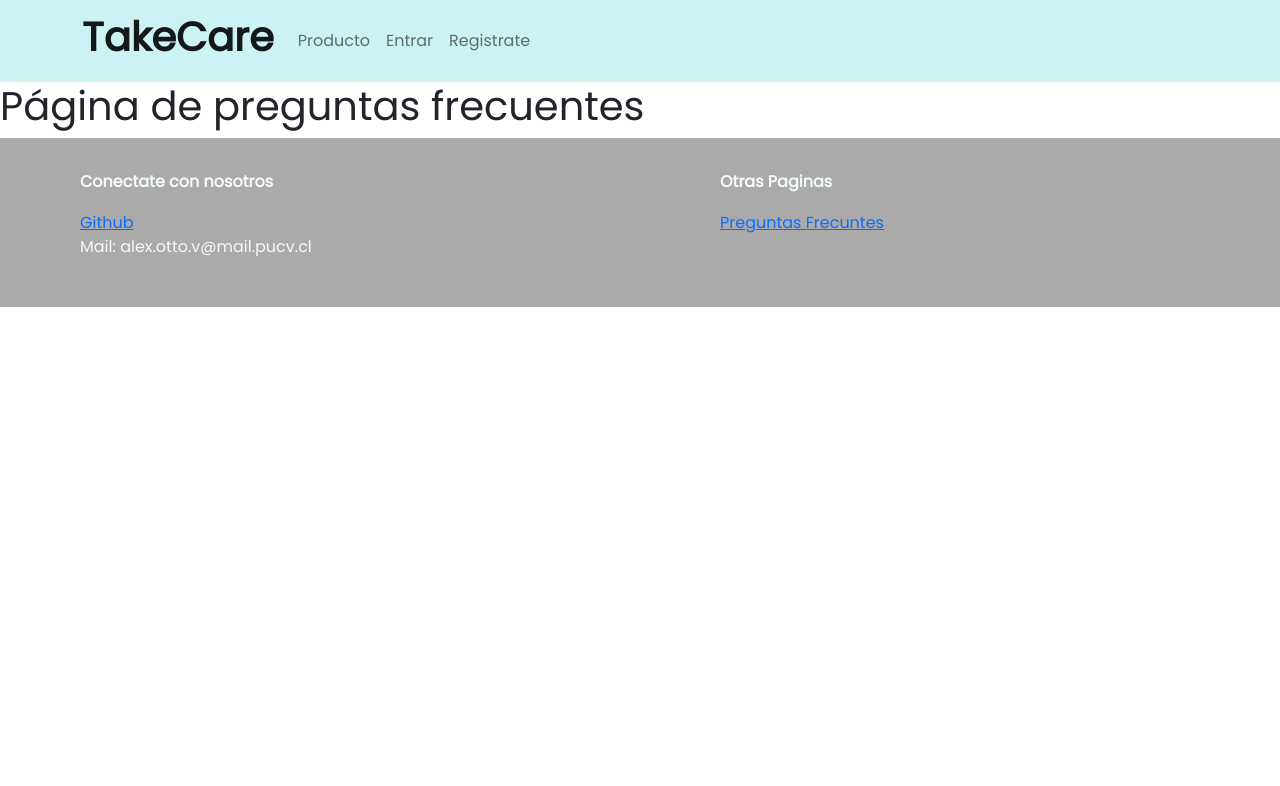
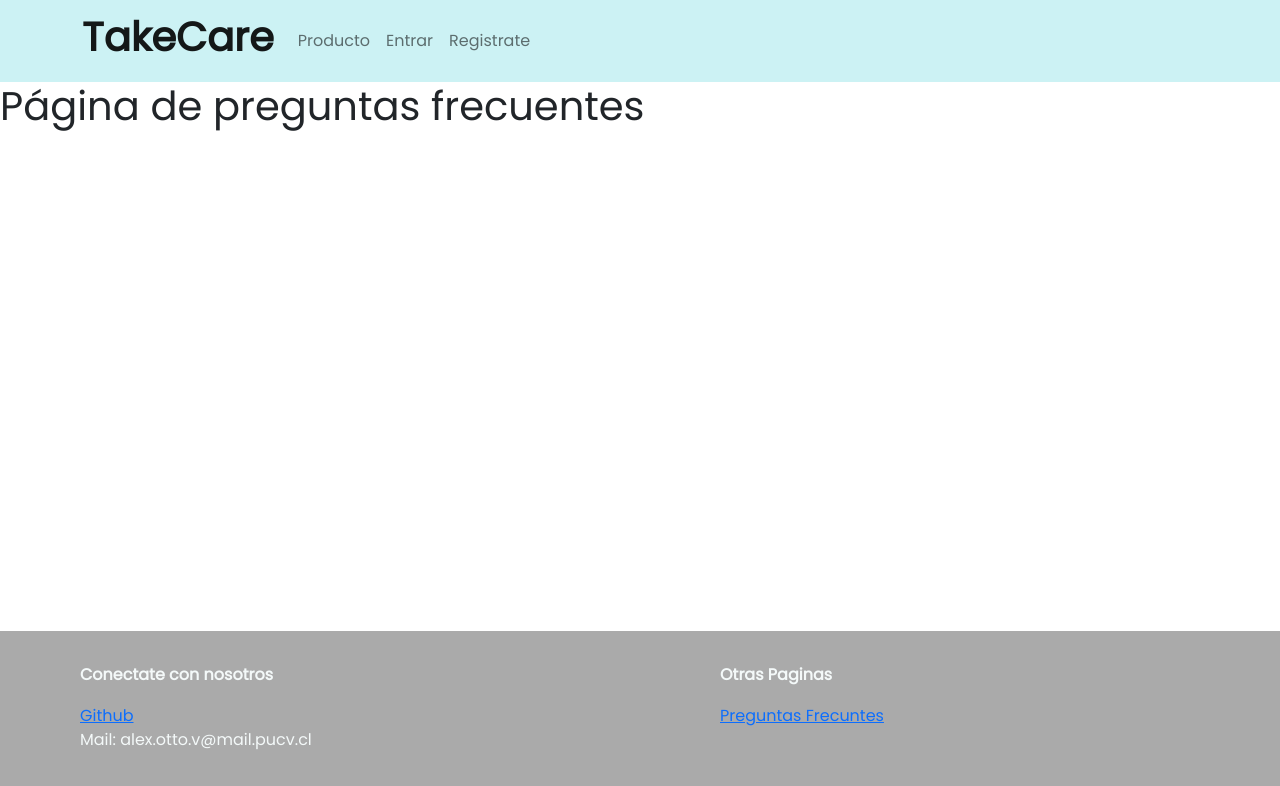
Before and after one commit to mrav7/TakeCare, a React (Vite) app in the folder TakeCare/: page /faq in a window 1280 px wide. Shown: the top 786 px of the page. Built offline with nearby package versions, Linux system fonts and the light colour scheme.

Commit message:
agregue layout

```diff
--- a/TakeCare/src/App.jsx
+++ b/TakeCare/src/App.jsx
@@ -1,17 +1,8 @@
-import Welcome from "./components/Welcome"
-import InNav from "./components/navBars/InNavBar"
-import LandingPage from "./components/main/LandingPage"
-import MainFooter from "./components/footers/MainFooter";
 import 'bootstrap/dist/css/bootstrap.min.css';
+import Layout from './components/layout/Layout'
 
 export default function App() {
 return (
-<>
-<InNav/>
-<LandingPage/>
-<MainFooter/>
-
-
-</>
+    <Layout />
 )
 }
--- a/TakeCare/src/components/Welcome.jsx
+++ /dev/null
@@ -1,7 +0,0 @@
-import React from 'react'
-
-export default function Welcome() {
-  return (
-    <div>Welcome</div>
-  )
-}
--- a/TakeCare/src/components/footers/MainFooter.jsx
+++ b/TakeCare/src/components/footers/MainFooter.jsx
@@ -6,7 +6,7 @@ import '../styles/MainFooter.css'
 
 export default function MainFooter() {
   return (
-    <Container fluid>
+    <Container fluid className="footer">
         <Row>
         <Col className='footer-columns'>
         <p><strong>Conectate con nosotros</strong></p>
--- /dev/null
+++ b/TakeCare/src/components/layout/Layout.jsx
@@ -0,0 +1,16 @@
+import React from 'react'
+import InNavBar from '../navBars/InNavBar'
+import MainFooter from '../footers/MainFooter'
+import {Outlet} from 'react-router-dom'
+
+const Layout = () => {
+    return (
+        <>
+            <InNavBar />
+            <Outlet />
+            <MainFooter />
+        </>
+    )
+}
+
+export default Layout;
--- a/TakeCare/src/components/styles/mainFooter.css
+++ b/TakeCare/src/components/styles/mainFooter.css
@@ -1,3 +1,10 @@
+.footer {
+  position: fixed;
+  left: 0;
+  bottom: 0;
+  width: 100%;
+}
+
 .footer-columns {
     background-color: #AAAAAA;
     color: #F4F9F9;
--- a/TakeCare/src/pages/Faq.jsx
+++ b/TakeCare/src/pages/Faq.jsx
@@ -1,13 +1,9 @@
 import React from 'react'
-import InNav from "../components/navBars/InNavBar"
-import MainFooter from "../components/footers/MainFooter";
 
 export default function Faq() {
     return (
         <>
-            <InNav />
             <h1>Página de preguntas frecuentes</h1>
-            <MainFooter />
         </>
     )
 }
--- a/TakeCare/src/pages/Login.jsx
+++ b/TakeCare/src/pages/Login.jsx
@@ -11,7 +11,6 @@ import {MdEmail, MdKey} from 'react-icons/md'
 export default function Register() {
     return (
         <>
-            <InNav />
             <Container fluid className="bg">
             <Form className="form">
                 <h3 class="_h3">Ingresa</h3>
@@ -33,7 +32,6 @@ export default function Register() {
                 <p class="text-center">¿Aún no te has registrado? <a href="/register">Ingresa Aquí</a></p>
             </Form>
             </Container>
-            <MainFooter />
         </>
     )
 }
--- a/TakeCare/src/pages/Product.jsx
+++ b/TakeCare/src/pages/Product.jsx
@@ -1,10 +1,8 @@
 import React from 'react'
-import InNav from '../components/navBars/InNavBar'
 
 function Product() {
   return (
     <div>
-        <InNav/>
         <p>palapa</p>
     </div>
   )
--- a/TakeCare/src/pages/Register.jsx
+++ b/TakeCare/src/pages/Register.jsx
@@ -1,6 +1,4 @@
 import React from 'react'
-import InNav from "../components/navBars/InNavBar"
-import MainFooter from "../components/footers/MainFooter";
 import Container from 'react-bootstrap/Container';
 import Row from 'react-bootstrap/Row';
 import Col from 'react-bootstrap/Col';
@@ -9,10 +7,10 @@ import Form from 'react-bootstrap/Form';
 import '../components/styles/registerLogin.css'
 import {MdAccountCircle, MdEmail, MdMedicalServices, MdKey} from 'react-icons/md'
 
+
 export default function Login() {
     return (
         <>
-            <InNav />
             <Container fluid className="bg">
             <Form className="form">
                 <h3 class="_h3">Regístrate</h3>
@@ -78,7 +76,6 @@ export default function Login() {
                 <p class="text-center">¿Ya tienes una cuenta? <a href="/login">Ingresa Aquí</a></p>
             </Form>
             </Container>
-            <MainFooter />
         </>
     )
 }
```
Also changed, not shown: TakeCare/src/main.jsx (+9 -2 lines), 1 other file (tests, documents, lock files or other folders).
